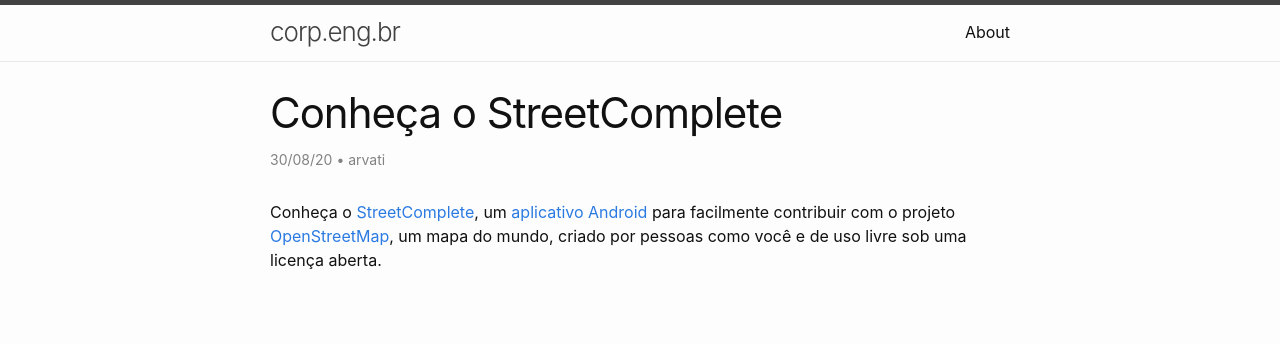
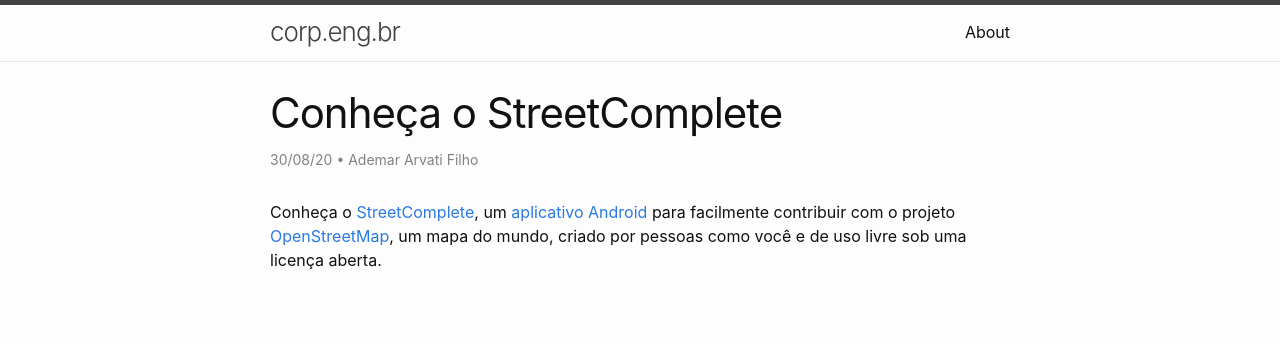
Before and after one commit to arvati/arvati.github.io, a Jekyll site: the page built from _posts/2020-08-30-streetcomplete.md, in a window 1280 px wide. Shown: the top 344 px of the page. Built offline with Jekyll 4.4.1, drawn with Linux system fonts in a browser that asks for light colours; comment, search, counter and statistics services are not loaded.

Commit message:
Update 2020-08-30-streetcomplete.md

```diff
--- a/_posts/2020-08-30-streetcomplete.md
+++ b/_posts/2020-08-30-streetcomplete.md
@@ -1,12 +1,14 @@
 ---
 layout: post
-author: arvati
+author: Ademar Arvati Filho
 title: Conheça o StreetComplete
 date: 2020-08-30 10:00:00 -0300
 categories:
   - opensource
+  - maps
 tags:
   - opensource
+  - openstreetmap
 references:
   - https://opensource.com/article/20/1/streetcomplete-crowdsource-maps
 ---
```
